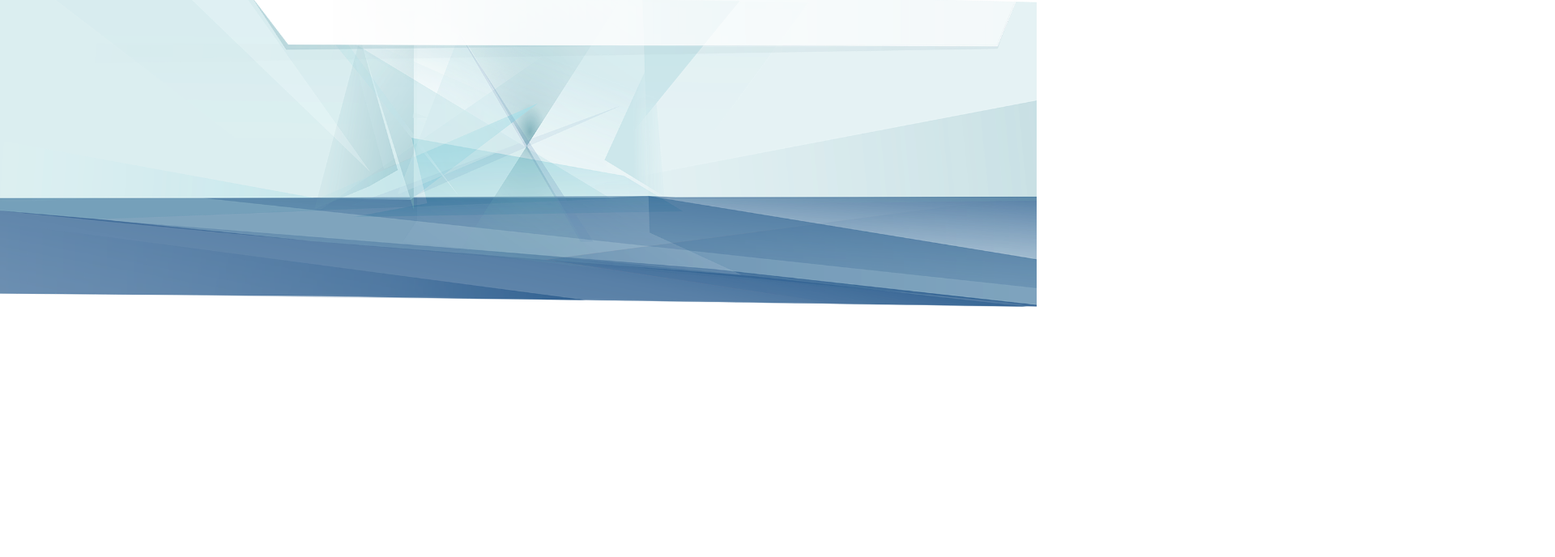
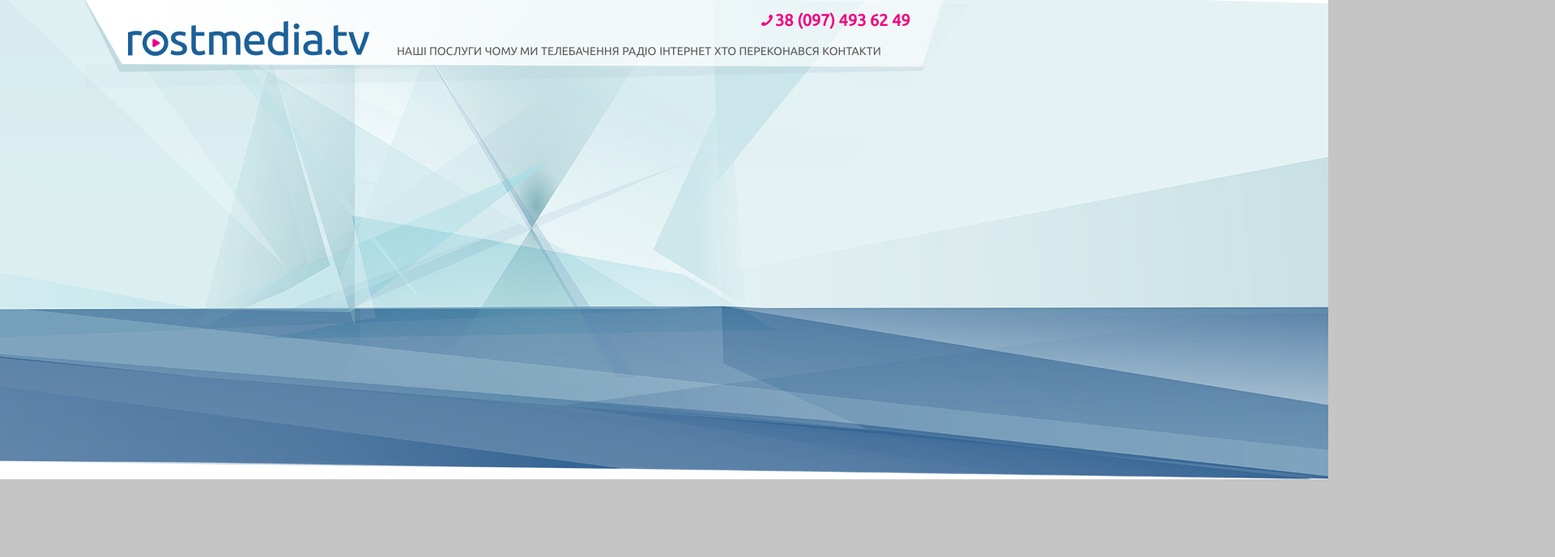
Before and after one commit to rossanoua/animated_page_ithub, a plain HTML site: page index.html in a window 1280 px wide. Shown: the top 688 px of the page at 81% size, 1920 px wide, since content can reach past the window. Drawn offline with Linux system fonts and the light colour scheme.

Commit message:
logo and phone styles ready

```diff
--- a/css/styles.css
+++ b/css/styles.css
@@ -1,14 +1,85 @@
 body{
     margin: 0;
     padding: 0;
-    background-color: #fff;
+    background-color: #c5c5c5;
+    font-family: 'Ubuntu', sans-serif;
 }
 
-.main {
-    background: url(../img/background_header.png) no-repeat 0 0;
-    background-size: contain;
-    width: 100%;
-    height: 500px;
-    margin: 0;
-    padding: 0;
+.wrapper{
+    margin: 0 auto;
+    width:1000px;
+    min-width: 1000px;
+    overflow: visible;
 }
+
+header {
+    position: relative;
+}
+
+#headerimg{
+    background-color: #fff;
+    position: relative;
+    top:0;
+    left:-50%;
+}
+
+.container {
+    position: relative;
+    top: -595px;
+}
+
+.head {
+    position: relative;
+    top: 0;
+    max-height: 90px;
+}
+
+.bgnavimg {
+    position: relative;
+    top: 0;
+    left: -35px;
+    width: 1060px;
+    height: 110px;
+}
+
+.logo {
+    position: relative;
+    top: -87px;
+    left: 18px;
+    width: 301px;
+    height: 50px;
+}
+
+.head address {
+    position: relative;
+    top: -150px;
+    left: 800px;
+    width: 190px;
+    color: #F0047F;
+    font-weight: bold;
+    font-size: 20px;
+    font-style: normal;
+}
+
+.head address:before {
+    content: url(../img/handset.png);
+    margin: 0 3px 0 0;
+}
+
+.head nav {
+    position: relative;
+    top: -150px;
+    left: 310px;
+    width: 680px;
+}
+
+.head nav ul{
+    list-style-type: none;
+}
+
+.head nav ul li {
+    display: inline;
+    text-transform: uppercase;
+    color: #5b5959;
+    font-size:14px;
+}
--- a/index.html
+++ b/index.html
@@ -3,12 +3,38 @@
 <head>
     <meta charset="UTF-8">
     <title>animated_page_ithub</title>
+    <link href="https://fonts.googleapis.com/css?family=Ubuntu" rel="stylesheet">
     <link rel="stylesheet" href="css/normalize.css">
     <link rel="stylesheet" href="css/styles.css">
+
 </head>
 <body>
-    <div class="main">
+<!--[if lt IE 8]>
+<div class="old_br">   Уважаемый Пользователь!</br>    Вы используете <span class="red">устаревший WEB-браузер</span>.</br>    Предлагаем Вам установить и использовать последние версии WEB-браузеров, например:<br/>    <ul>        <li>Google Chrome <a href="https://www.google.com/chrome">https://www.google.com/chrome</a></li>        <li>Mozilla Firefox <a href="http://www.mozilla.org/ru/firefox/new/">http://www.mozilla.org/ru/firefox/new/</a></li>        <li>Opera <a href="http://www.opera.com/download/">http://www.opera.com/download/</a></li>    </ul>    Последние версии WEB-браузеров доступны для установки на сайтах разработчиков и содержат улучшенные свойства безопасности, повышенную скорость работы, меньшее количество ошибок. Эти простые действия помогут Вам максимально использовать функциональность сайта, избежать ошибок в работе, повысить уровень безопасности.</div>
+<![endif]-->
+    <div class="wrapper">
         <header>
+            <img id="headerimg" src="img/bgh.png" alt="bgh.png">
+            <div class="container">
+                <div class="head">
+                    <img class="bgnavimg" src="img/background_nav_header.png" alt="background_nav_header.png">
+                    <div class="logo">
+                        <a href="#"><img src="img/logo.png" alt="logo.png"></a>
+                    </div>
+                    <address>38 (097) 493 62 49</address>
+                    <nav>
+                        <ul>
+                            <li>наші послуги</li>
+                            <li>чому ми</li>
+                            <li>телебачення</li>
+                            <li>радіо</li>
+                            <li>інтернет</li>
+                            <li>хто переконався</li>
+                            <li>контакти</li>
+                        </ul>
+                    </nav>
+                </div>
+            </div>
 
         </header>
     </div>
```
